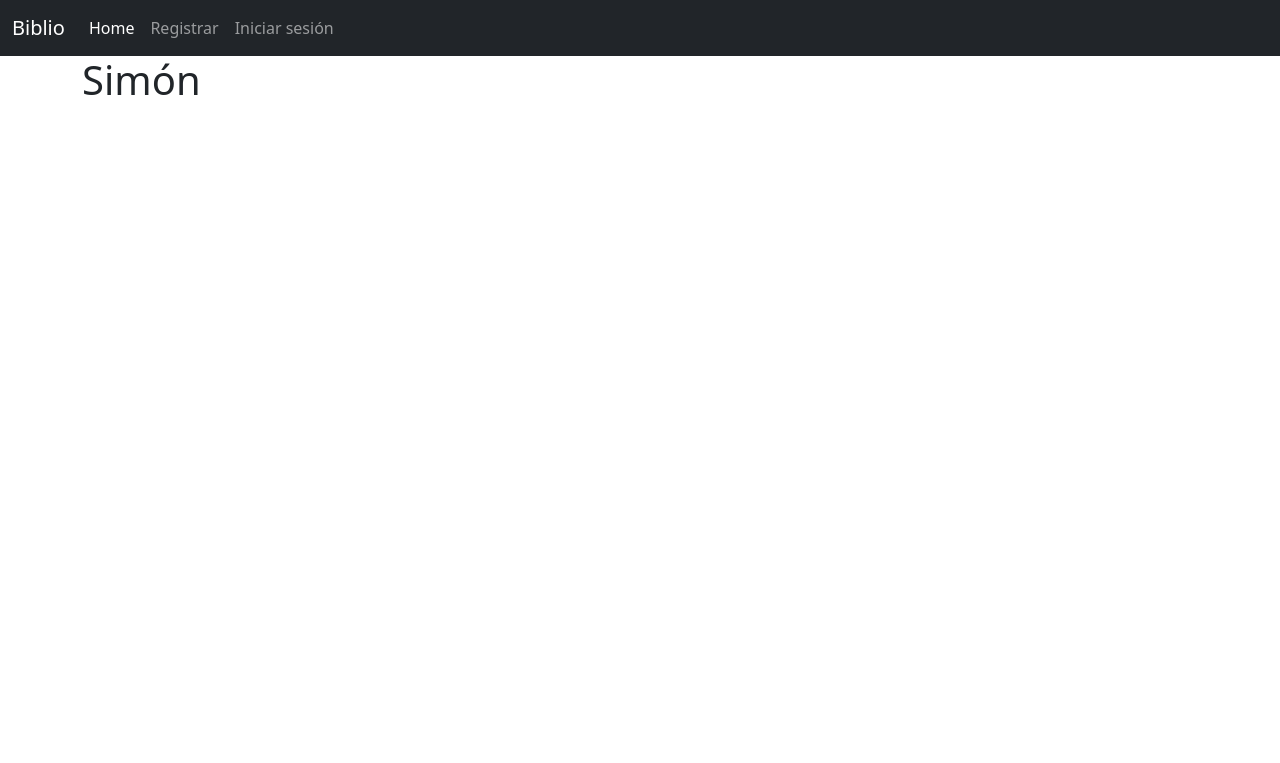
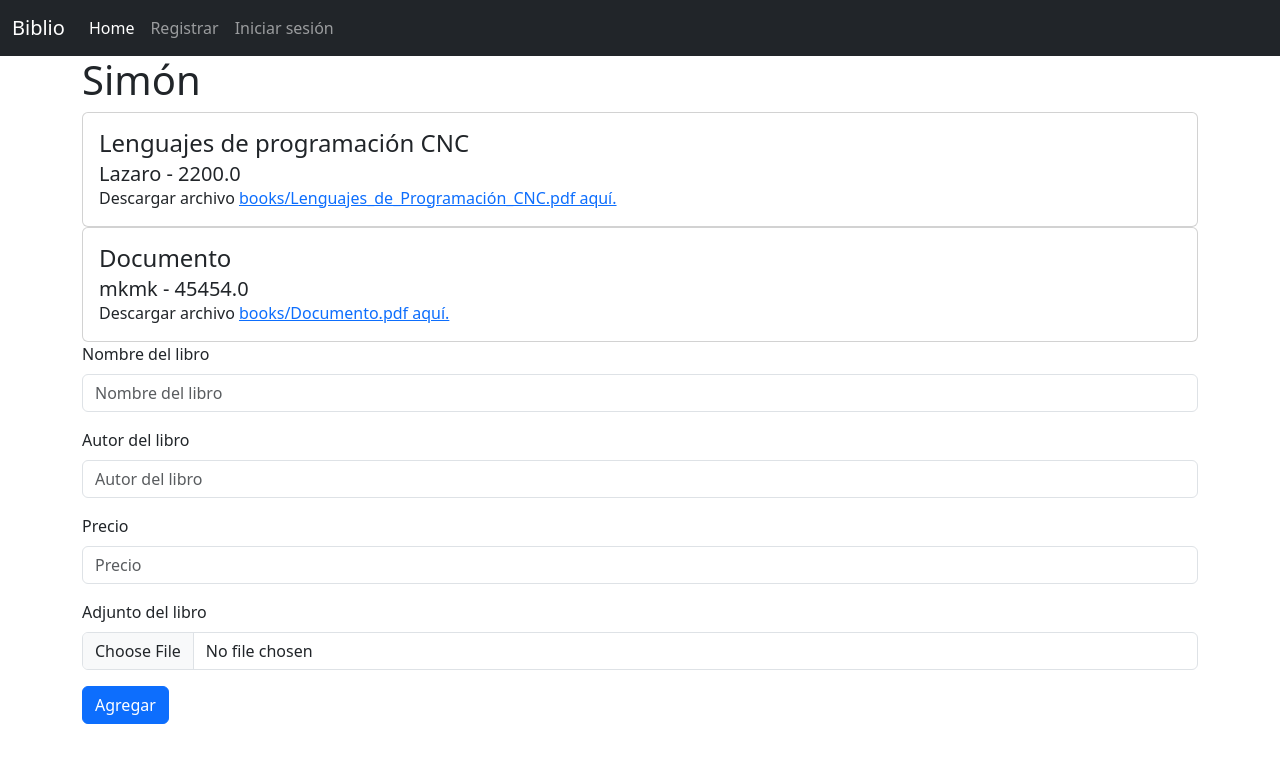
Before and after one commit to pacisauctor/bibilio, a Django app: page / in a window 1280 px wide. Shown: the top 763 px of the page. Run offline with Django 3.2, Linux system fonts and the light colour scheme; data comes from the database, SQL or seed files in the repository; both versions use the stored data as it was after the commit; some libraries are stand-ins or nearby versions.

Commit message:
✨ agregando subida de archivos

```diff
--- a/biblio/settings.py
+++ b/biblio/settings.py
@@ -126,6 +126,8 @@ STATIC_URL = '/static/'
 STATICFILES_DIRS = [
     BASE_DIR / "static",
 ]
+MEDIA_URL = '/media/'
+MEDIA_ROOT = os.path.join(BASE_DIR, 'media')
 # Default primary key field type
 # https://docs.djangoproject.com/en/3.2/ref/settings/#default-auto-field
 
--- a/biblio/urls.py
+++ b/biblio/urls.py
@@ -15,6 +15,9 @@ Including another URLconf
 """
 from django.contrib import admin
 from django.urls import path, include
+
+from django.conf.urls.static import static
+from .settings import MEDIA_ROOT, MEDIA_URL
 from books.views import index
 from biblio.views import my_profile
 
@@ -23,5 +26,5 @@ urlpatterns = [
     path('accounts/', include('django.contrib.auth.urls')),
     path('accounts/profile/', my_profile),
     path('', index),
-
 ]
+urlpatterns += static(MEDIA_URL, document_root=MEDIA_ROOT)
--- /dev/null
+++ b/books/forms.py
@@ -0,0 +1,8 @@
+from django.forms import ModelForm
+from books.models import Book
+
+
+class BookForm(ModelForm):
+    class Meta:
+        model = Book
+        fields = '__all__'
--- a/books/models.py
+++ b/books/models.py
@@ -5,6 +5,7 @@ class Book(models.Model):
     name = models.CharField(verbose_name="Nombre del libro", max_length=50)
     author = models.CharField(verbose_name="Autor del libro", max_length=75)
     price = models.FloatField(verbose_name="Precio")
+    preview = models.FileField(upload_to="books/", verbose_name="Adjunto del libro")
 
     def __str__(self):
         return self.name
--- a/books/templates/books/index.html
+++ b/books/templates/books/index.html
@@ -1,5 +1,37 @@
 {% extends 'base.html' %}
-
+{% load bootstrap5 %}
 {% block main %}
 <h1>Simón</h1>
+{% for book in books %}
+<div class="card">
+  <div class="card-body">
+    <h4 class="card-title">
+      {{book.name}}
+    </h4>
+    <h5 class="card-subtitle">
+      {{book.author}} - {{book.price}}
+    </h5>
+    <p class="card-text">
+      Descargar archivo <a href="/media/{{book.preview}}">{{book.preview}} aquí.</a>
+    </p>
+  </div>
+
+</div>
+{% endfor %}
+{% if formulario.errors %}
+<div class="alert alert-danger">
+  {{formulario.errors}}
+</div>
+{% endif %}
+<form method="post" enctype="multipart/form-data">
+  {% csrf_token %}
+  {% bootstrap_form formulario %}
+
+  <input type="submit" value="Agregar" class="btn btn-primary">
+
+
+
+</form>
+
+
 {% endblock %}
--- a/books/views.py
+++ b/books/views.py
@@ -1,5 +1,24 @@
 from django.shortcuts import render
-
+from books.models import Book
+from books.forms import BookForm
 # Create your views here.
 def index(request):
-    return render(request, 'books/index.html')
+    formulario = BookForm()
+    if request.method =="GET":
+        print("GET method")
+    else:
+        formulario = BookForm(request.POST, request.FILES)
+        if formulario.is_valid():
+            formulario.save()
+        else:
+            print("Algo pasó")
+            print(request.POST)
+
+
+        print("POST method")
+
+    context = {
+        "formulario": formulario,
+        "books": Book.objects.all() # select * from book
+    }
+    return render(request, 'books/index.html', context)
```
Also changed, not shown: books/migrations/0002_book_preview.py (added), db.sqlite3, 2 other files.
